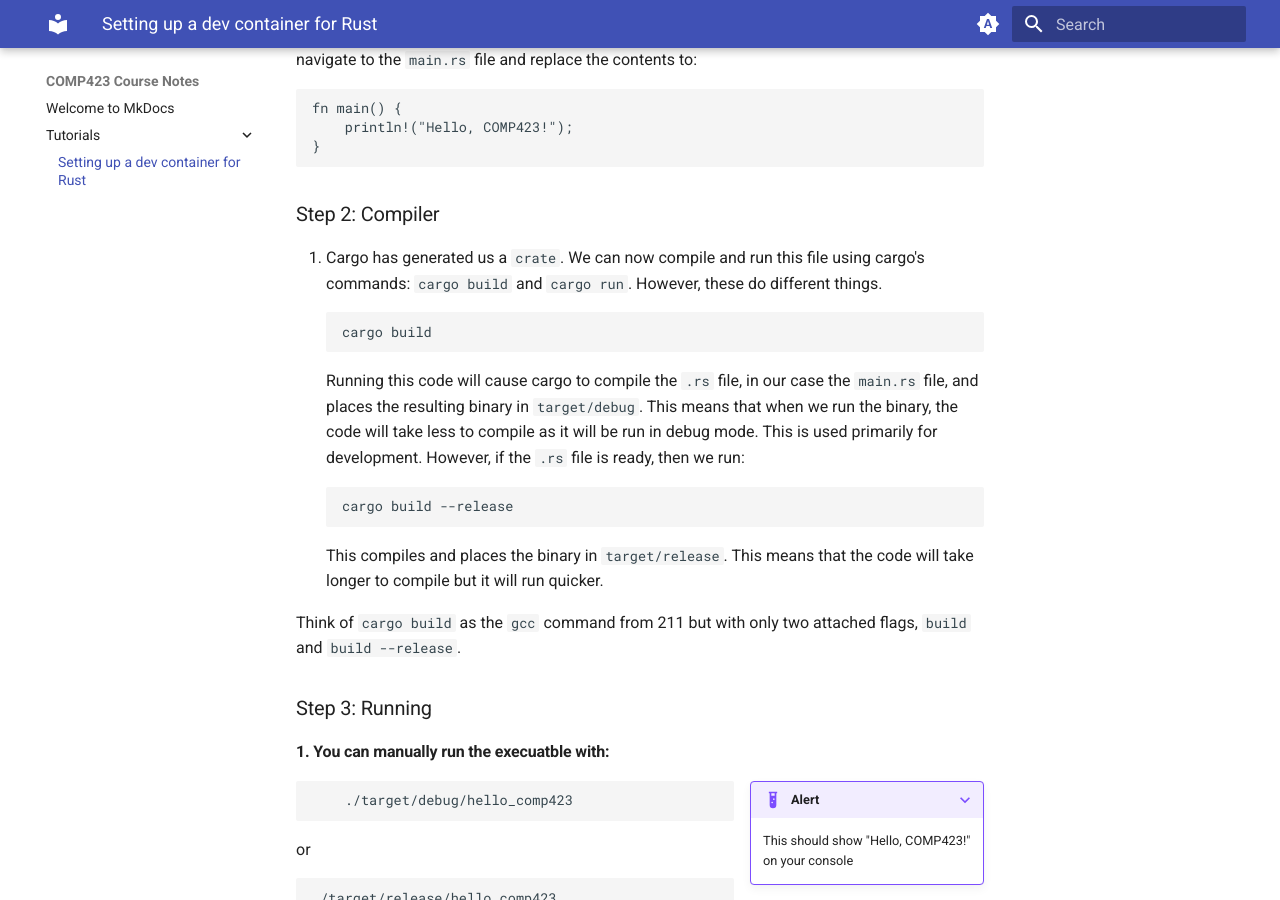
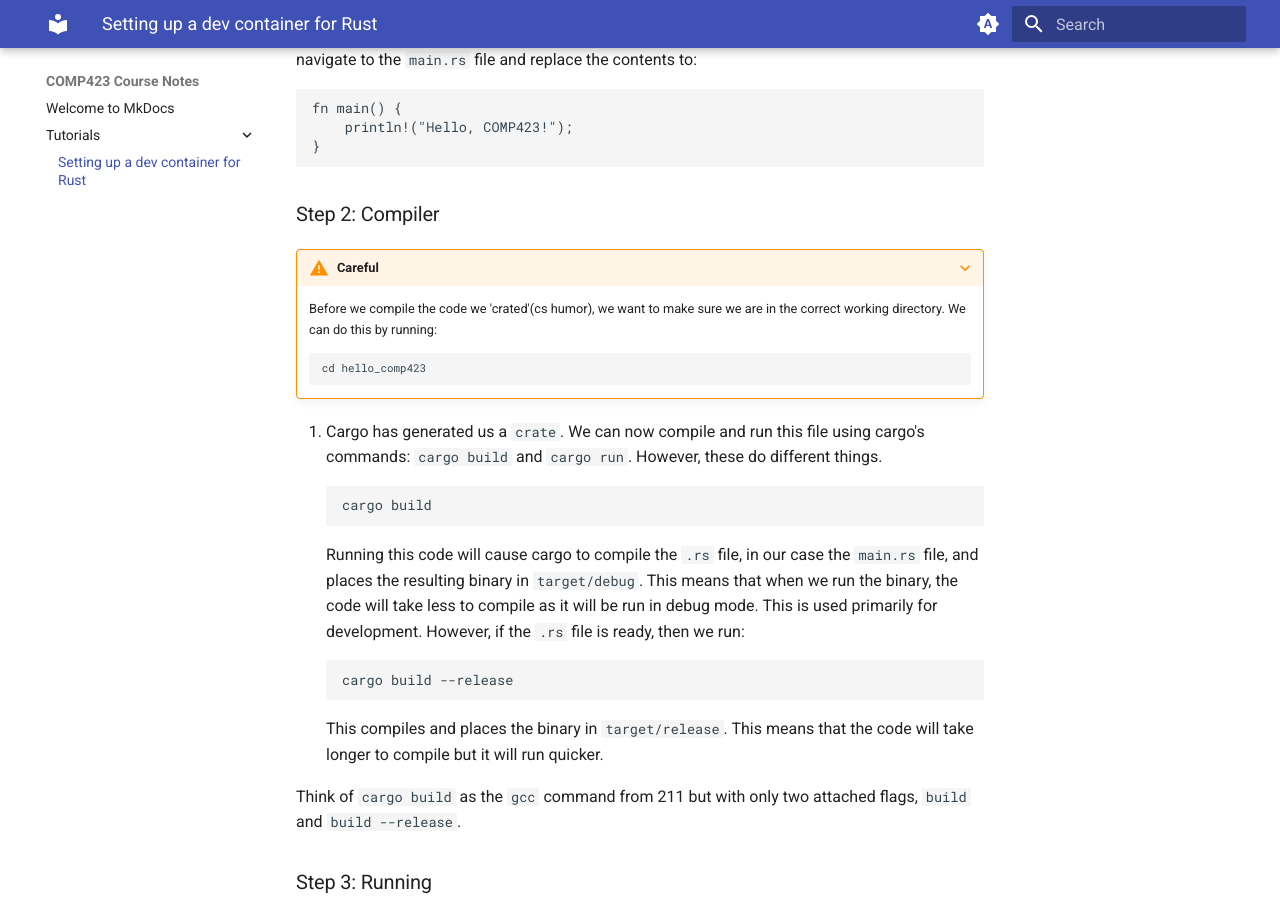
Before and after one commit to sisaxena42/comp423-course-notes, an MkDocs documentation site: the page built from docs/tutorials/rust-setup.md, in a window 1280 px wide and 900 px high, scrolled down 3203 px. Built offline with MkDocs 1.6.1 and Material for MkDocs 9.7.7, drawn with Linux system fonts in a browser that asks for light colours.

Commit message:
added a message about working directory

````diff
--- a/docs/tutorials/rust-setup.md
+++ b/docs/tutorials/rust-setup.md
@@ -107,6 +107,11 @@ fn main() {
 }
 ```
 ### Step 2: Compiler
+???+ warning "Careful"
+    Before we compile the code we 'crated'(cs humor), we want to make sure we are in the correct working directory. We can do this by running:
+    ```
+    cd hello_comp423
+    ```
 1. Cargo has generated us a `crate`. We can now compile and run this file using cargo's commands: `cargo build` and `cargo run`. However, these do different things.
 ```
 cargo build
````
